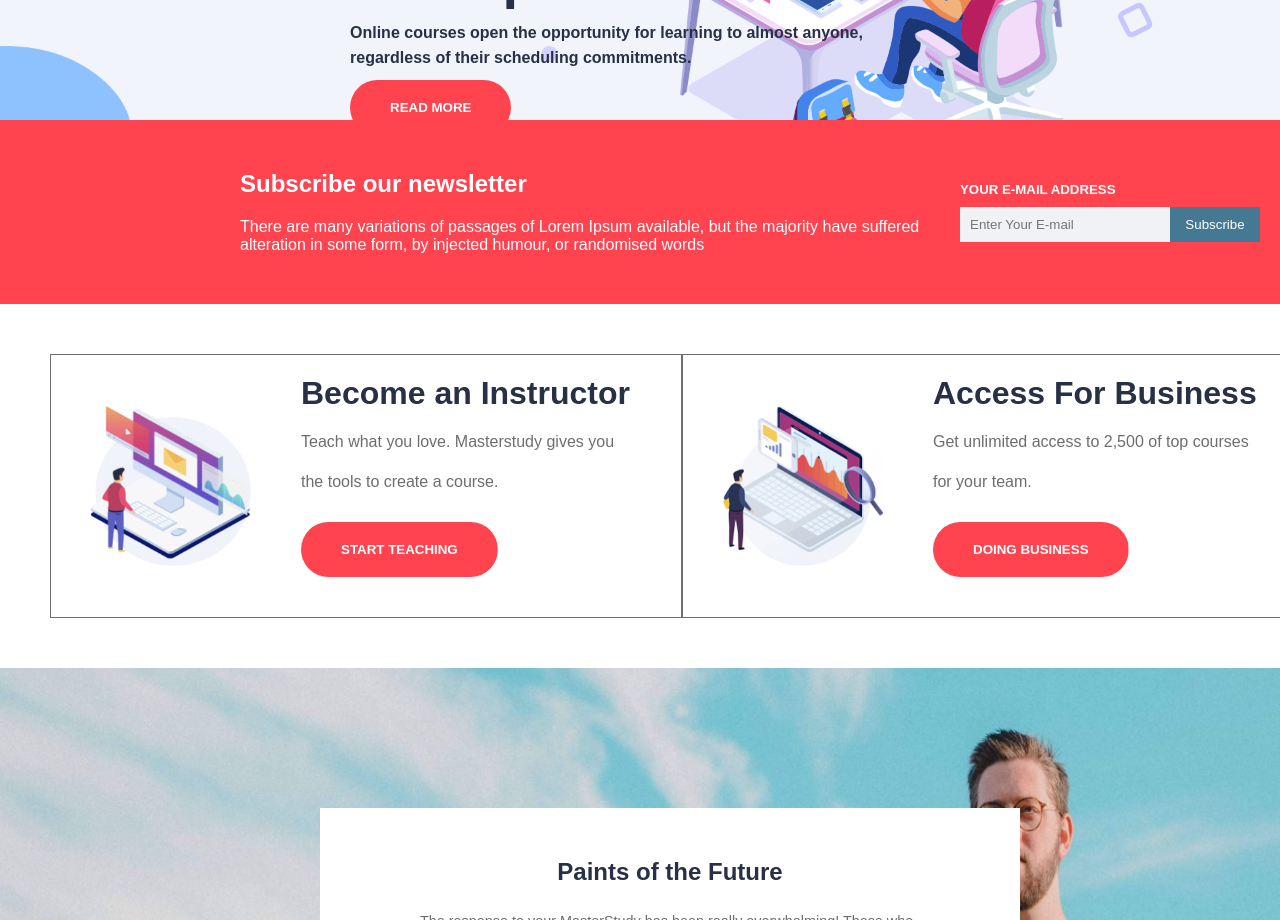
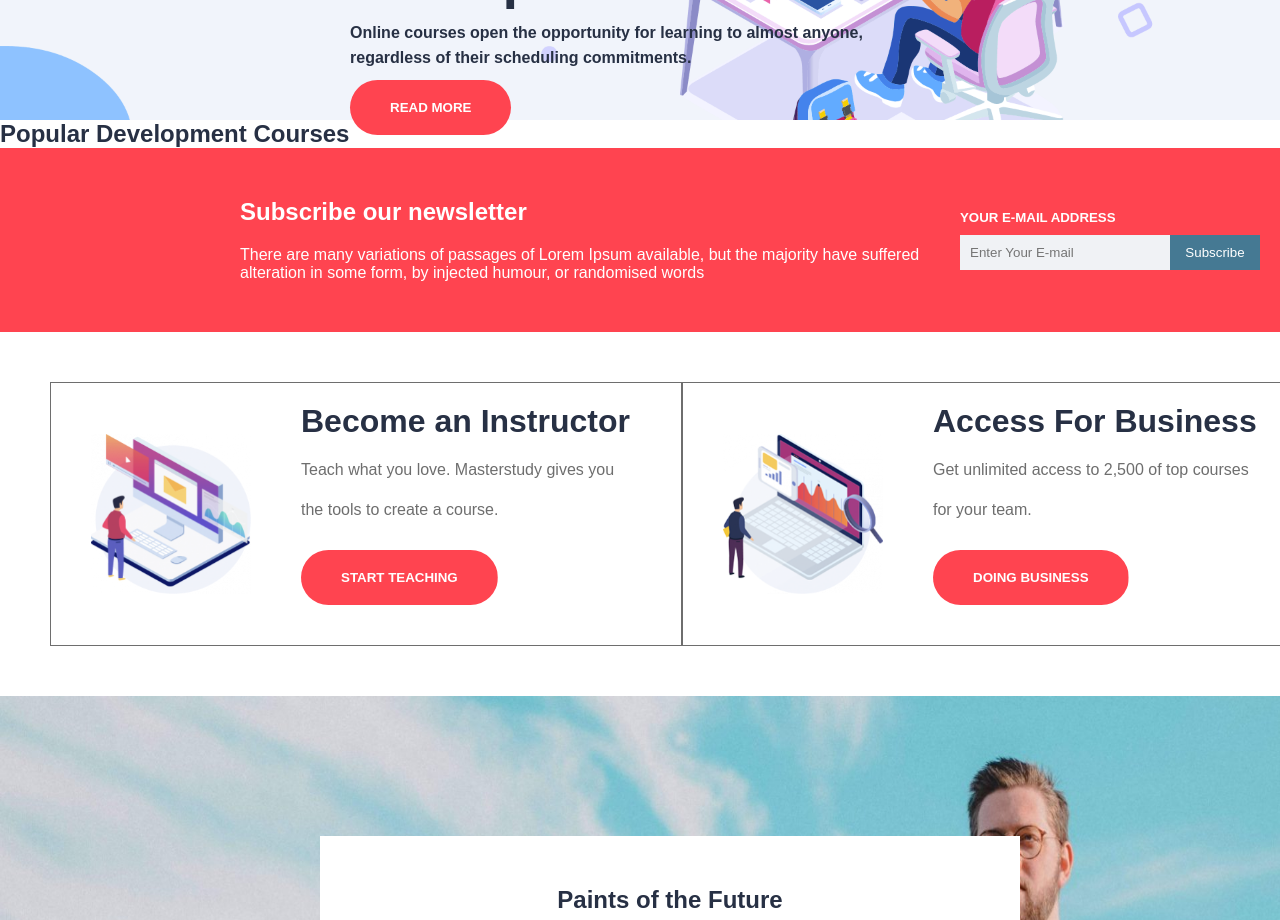
Before and after one commit to Riccardo15Pinto/proj-html-vuejs, a Vue app: page / in a window 1280 px wide. Shown: the part 940-1860 px from the top of the page. Built offline with nearby package versions, Linux system fonts and the light colour scheme.

Commit message:
add section , container , h2 , and card-container

```diff
--- a/src/components/sub-components/DevelopmentCourses.vue
+++ b/src/components/sub-components/DevelopmentCourses.vue
@@ -15,8 +15,30 @@ export default {
 }
 </script>
 
-<template></template>
+<template>
+    <section>
+        <div class="container">
+
+            <h2>Popular Development Courses</h2>
+
+            <div class="card-container">
+
+            </div>
+        </div>
+    </section>
+</template>
 
 <style lang="scss" scoped>
 @use '../../scss/partials/vars' as *;
+
+section {
+    .container {
+        width: $container;
+        margin: 0 auto;
+
+        h2 {
+            color: $blue;
+        }
+    }
+}
 </style>
```
